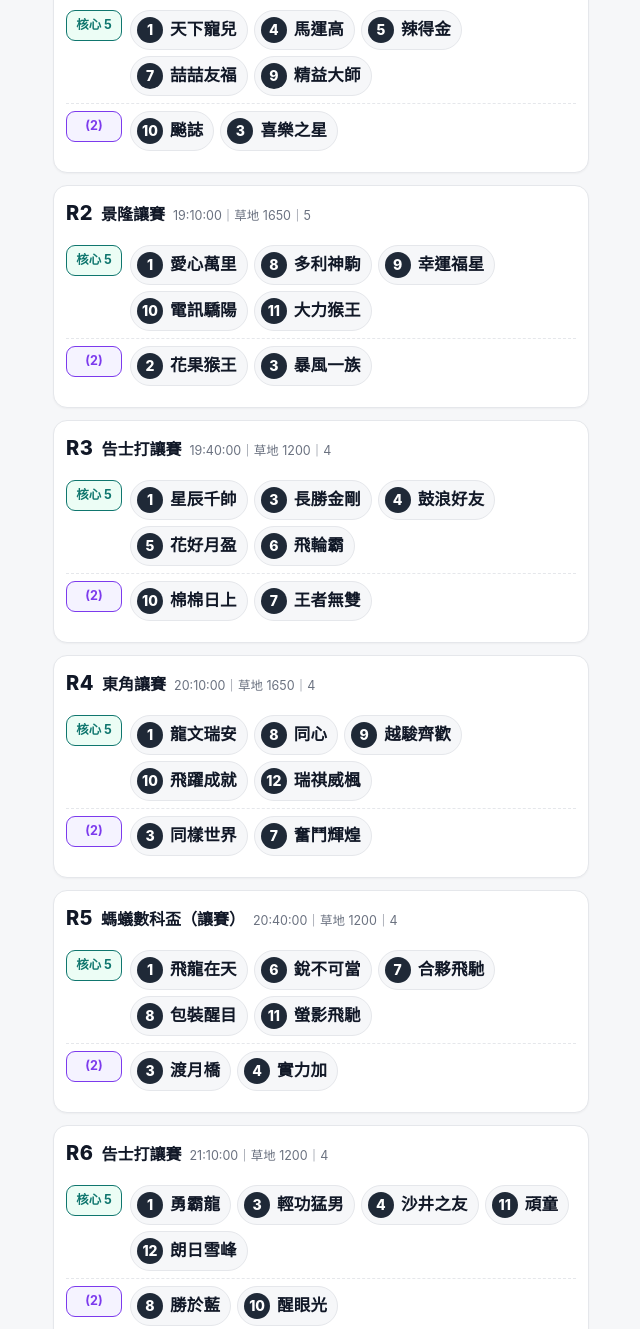
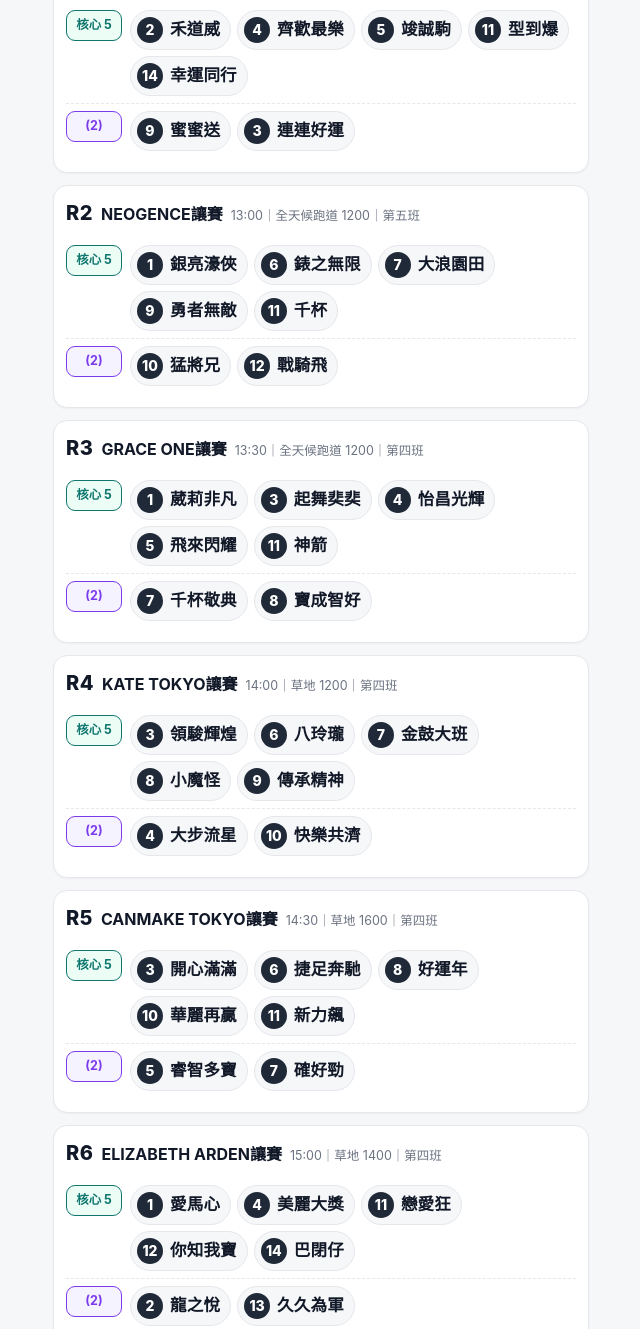
Before and after one commit to harvesthorse2026-maker/my_horse2026_APS, a plain HTML site: page index.html in a window 1280 px wide. Shown: the part 168-1497 px from the top of the page, without its empty margins (319-959 px from the left). Drawn offline with Linux system fonts and the light colour scheme.

Commit message:
精簡版 2026-11-08（11 場核心5；賽事名／開跑時間由排位表 HTML 補齊）

```diff
--- a/index.html
+++ b/index.html
@@ -75,421 +75,512 @@
    ⚠️ 出街版：唔准加位數／分數／賠率／短評
    ✅ 例外（Alan 2026-11-07 批）：可加 {sq:"縮1 (-1)"} ＝ 測試縮情強弱＋第幾場
 ──────────────────────────────────────────────────── */
-const META = {"date": "2026-11-04", "venue": "跑馬地", "dow": "三", "updated": "2026-11-07 14:57", "src": "touch_map_20261104_R*.json（summary.core5／pool2）"}
+const META = {"date": "2026-11-08", "venue": "沙田", "dow": "日", "updated": "2026-11-07 21:33", "src": "touch_map_20261108_R*.json（summary.core5／pool2）"}
 
 const RACES = [
   {
     "r": 1,
-    "name": "加寧讓賽",
-    "dist": "草地 1000",
-    "cls": "5",
-    "time": "18:40:00",
+    "name": "L'OREAL PARIS讓賽",
+    "dist": "草地 1800",
+    "cls": "第五班",
+    "time": "12:30",
+    "core5": [
+      {
+        "no": 2,
+        "nm": "禾道威",
+        "b": "J463"
+      },
+      {
+        "no": 4,
+        "nm": "齊歡最樂",
+        "b": "J182"
+      },
+      {
+        "no": 5,
+        "nm": "竣誠駒",
+        "b": "H486"
+      },
+      {
+        "no": 11,
+        "nm": "型到爆",
+        "b": "H011"
+      },
+      {
+        "no": 14,
+        "nm": "幸運同行",
+        "b": "J331"
+      }
+    ],
+    "two": [
+      {
+        "no": 9,
+        "nm": "蜜蜜送",
+        "b": "J502"
+      },
+      {
+        "no": 3,
+        "nm": "連連好運",
+        "b": "K500"
+      }
+    ]
+  },
+  {
+    "r": 2,
+    "name": "NEOGENCE讓賽",
+    "dist": "全天候跑道 1200",
+    "cls": "第五班",
+    "time": "13:00",
     "core5": [
       {
         "no": 1,
-        "nm": "天下寵兒",
-        "b": "J359"
+        "nm": "銀亮濠俠",
+        "b": "J532"
       },
       {
-        "no": 4,
-        "nm": "馬運高",
-        "b": "L175"
-      },
-      {
-        "no": 5,
-        "nm": "辣得金",
-        "b": "J087"
+        "no": 6,
+        "nm": "錶之無限",
+        "b": "L100"
       },
       {
         "no": 7,
-        "nm": "喆喆友福",
-        "b": "J345"
+        "nm": "大浪園田",
+        "b": "K209"
       },
       {
         "no": 9,
-        "nm": "精益大師",
-        "b": "H134"
+        "nm": "勇者無敵",
+        "b": "K217"
+      },
+      {
+        "no": 11,
+        "nm": "千杯",
+        "b": "J482"
       }
     ],
     "two": [
       {
         "no": 10,
-        "nm": "飈誌",
-        "b": "J504"
+        "nm": "猛將兄",
+        "b": "K089"
       },
       {
-        "no": 3,
-        "nm": "喜樂之星",
-        "b": "L235"
+        "no": 12,
+        "nm": "戰騎飛",
+        "b": "J294"
       }
     ]
   },
   {
-    "r": 2,
-    "name": "景隆讓賽",
-    "dist": "草地 1650",
-    "cls": "5",
-    "time": "19:10:00",
+    "r": 3,
+    "name": "GRACE ONE讓賽",
+    "dist": "全天候跑道 1200",
+    "cls": "第四班",
+    "time": "13:30",
     "core5": [
       {
         "no": 1,
-        "nm": "愛心萬里",
-        "b": "L165"
+        "nm": "葳莉非凡",
+        "b": "K297"
+      },
+      {
+        "no": 3,
+        "nm": "起舞奜奜",
+        "b": "K405"
+      },
+      {
+        "no": 4,
+        "nm": "怡昌光輝",
+        "b": "K074"
+      },
+      {
+        "no": 5,
+        "nm": "飛來閃耀",
+        "b": "K175"
+      },
+      {
+        "no": 11,
+        "nm": "神箭",
+        "b": "L254"
+      }
+    ],
+    "two": [
+      {
+        "no": 7,
+        "nm": "千杯敬典",
+        "b": "H321"
       },
       {
         "no": 8,
-        "nm": "多利神駒",
-        "b": "G292"
+        "nm": "寶成智好",
+        "b": "K301"
+      }
+    ]
+  },
+  {
+    "r": 4,
+    "name": "KATE TOKYO讓賽",
+    "dist": "草地 1200",
+    "cls": "第四班",
+    "time": "14:00",
+    "core5": [
+      {
+        "no": 3,
+        "nm": "領駿輝煌",
+        "b": "L265"
+      },
+      {
+        "no": 6,
+        "nm": "八玲瓏",
+        "b": "L443"
+      },
+      {
+        "no": 7,
+        "nm": "金鼓大班",
+        "b": "K506"
+      },
+      {
+        "no": 8,
+        "nm": "小魔怪",
+        "b": "K391"
       },
       {
         "no": 9,
-        "nm": "幸運福星",
-        "b": "K073"
+        "nm": "傳承精神",
+        "b": "L156"
+      }
+    ],
+    "two": [
+      {
+        "no": 4,
+        "nm": "大步流星",
+        "b": "L569"
       },
       {
         "no": 10,
-        "nm": "電訊驕陽",
-        "b": "J332"
+        "nm": "快樂共濟",
+        "b": "L049"
+      }
+    ]
+  },
+  {
+    "r": 5,
+    "name": "CANMAKE TOKYO讓賽",
+    "dist": "草地 1600",
+    "cls": "第四班",
+    "time": "14:30",
+    "core5": [
+      {
+        "no": 3,
+        "nm": "開心滿滿",
+        "b": "L258"
+      },
+      {
+        "no": 6,
+        "nm": "捷足奔馳",
+        "b": "J524"
+      },
+      {
+        "no": 8,
+        "nm": "好運年",
+        "b": "K443"
+      },
+      {
+        "no": 10,
+        "nm": "華麗再贏",
+        "b": "L087"
       },
       {
         "no": 11,
-        "nm": "大力猴王",
-        "b": "G307"
+        "nm": "新力飆",
+        "b": "K177"
+      }
+    ],
+    "two": [
+      {
+        "no": 5,
+        "nm": "睿智多寶",
+        "b": "L044"
+      },
+      {
+        "no": 7,
+        "nm": "確好勁",
+        "b": "K199"
+      }
+    ]
+  },
+  {
+    "r": 6,
+    "name": "ELIZABETH ARDEN讓賽",
+    "dist": "草地 1400",
+    "cls": "第四班",
+    "time": "15:00",
+    "core5": [
+      {
+        "no": 1,
+        "nm": "愛馬心",
+        "b": "L220"
+      },
+      {
+        "no": 4,
+        "nm": "美麗大獎",
+        "b": "L326"
+      },
+      {
+        "no": 11,
+        "nm": "戀愛狂",
+        "b": "K118"
+      },
+      {
+        "no": 12,
+        "nm": "你知我寶",
+        "b": "L132"
+      },
+      {
+        "no": 14,
+        "nm": "巴閉仔",
+        "b": "H298"
       }
     ],
     "two": [
       {
         "no": 2,
-        "nm": "花果猴王",
-        "b": "H455"
+        "nm": "龍之悅",
+        "b": "K571"
       },
       {
-        "no": 3,
-        "nm": "暴風一族",
-        "b": "K104"
+        "no": 13,
+        "nm": "久久為軍",
+        "b": "K231"
       }
     ]
   },
   {
-    "r": 3,
-    "name": "告士打讓賽",
-    "dist": "草地 1200",
-    "cls": "4",
-    "time": "19:40:00",
+    "r": 7,
+    "name": "瑞斯美讓賽",
+    "dist": "草地 1400",
+    "cls": "第三班",
+    "time": "15:35",
     "core5": [
       {
         "no": 1,
-        "nm": "星辰千帥",
-        "b": "K325"
+        "nm": "臻至辰",
+        "b": "K238"
       },
       {
         "no": 3,
-        "nm": "長勝金剛",
-        "b": "K266"
-      },
-      {
-        "no": 4,
-        "nm": "鼓浪好友",
-        "b": "J217"
+        "nm": "泰坦",
+        "b": "L213"
       },
       {
         "no": 5,
-        "nm": "花好月盈",
-        "b": "H317"
+        "nm": "潮州精神",
+        "b": "H175"
       },
       {
-        "no": 6,
-        "nm": "飛輪霸",
-        "b": "K320"
+        "no": 7,
+        "nm": "步風影",
+        "b": "L179"
+      },
+      {
+        "no": 12,
+        "nm": "米奇",
+        "b": "K082"
       }
     ],
     "two": [
       {
-        "no": 10,
-        "nm": "棉棉日上",
-        "b": "L323"
+        "no": 2,
+        "nm": "展雄駿",
+        "b": "L432"
       },
       {
-        "no": 7,
-        "nm": "王者無雙",
-        "b": "L456"
+        "no": 13,
+        "nm": "狀元聲價",
+        "b": "L546"
       }
     ]
   },
   {
-    "r": 4,
-    "name": "東角讓賽",
-    "dist": "草地 1650",
-    "cls": "4",
-    "time": "20:10:00",
+    "r": 8,
+    "name": "莎莎婦女銀袋（讓賽）",
+    "dist": "草地 1800",
+    "cls": "－",
+    "time": "16:05",
+    "core5": [
+      {
+        "no": 2,
+        "nm": "數字天文",
+        "b": "L080"
+      },
+      {
+        "no": 4,
+        "nm": "大至尊",
+        "b": "J208"
+      },
+      {
+        "no": 6,
+        "nm": "安騁",
+        "b": "H452"
+      },
+      {
+        "no": 7,
+        "nm": "勁速威龍",
+        "b": "H380"
+      },
+      {
+        "no": 10,
+        "nm": "銀亮奔騰",
+        "b": "K057"
+      }
+    ],
+    "two": [
+      {
+        "no": 1,
+        "nm": "美麗同享",
+        "b": "E058"
+      },
+      {
+        "no": 3,
+        "nm": "首飾天空",
+        "b": "K032"
+      }
+    ]
+  },
+  {
+    "r": 9,
+    "name": "NEUE讓賽",
+    "dist": "草地 1400",
+    "cls": "第三班",
+    "time": "16:40",
+    "core5": [
+      {
+        "no": 2,
+        "nm": "星月飛雲",
+        "b": "K363"
+      },
+      {
+        "no": 3,
+        "nm": "天星",
+        "b": "K234"
+      },
+      {
+        "no": 6,
+        "nm": "巴閉精",
+        "b": "L040"
+      },
+      {
+        "no": 12,
+        "nm": "香港仔",
+        "b": "L020"
+      },
+      {
+        "no": 14,
+        "nm": "黃金大亨",
+        "b": "L135"
+      }
+    ],
+    "two": [
+      {
+        "no": 7,
+        "nm": "武明",
+        "b": "L553"
+      },
+      {
+        "no": 5,
+        "nm": "一世美麗",
+        "b": "K489"
+      }
+    ]
+  },
+  {
+    "r": 10,
+    "name": "SUISSE PROGRAMME讓賽",
+    "dist": "草地 1200",
+    "cls": "第三班",
+    "time": "17:15",
     "core5": [
       {
         "no": 1,
-        "nm": "龍文瑞安",
-        "b": "L029"
+        "nm": "神鵰",
+        "b": "L336"
+      },
+      {
+        "no": 2,
+        "nm": "超和平",
+        "b": "L226"
+      },
+      {
+        "no": 4,
+        "nm": "勇者為皇",
+        "b": "L016"
+      },
+      {
+        "no": 7,
+        "nm": "活力高球",
+        "b": "L522"
       },
       {
         "no": 8,
-        "nm": "同心",
-        "b": "K253"
-      },
-      {
-        "no": 9,
-        "nm": "越駿齊歡",
-        "b": "L079"
-      },
-      {
-        "no": 10,
-        "nm": "飛躍成就",
-        "b": "K112"
-      },
-      {
-        "no": 12,
-        "nm": "瑞祺威楓",
-        "b": "K009"
+        "nm": "競駿戰神",
+        "b": "L478"
       }
     ],
     "two": [
       {
         "no": 3,
-        "nm": "同樣世界",
-        "b": "L329"
+        "nm": "神衝萬里",
+        "b": "L519"
       },
       {
-        "no": 7,
-        "nm": "奮鬥輝煌",
-        "b": "J236"
+        "no": 5,
+        "nm": "飛馬座",
+        "b": "L075"
       }
     ]
   },
   {
-    "r": 5,
-    "name": "螞蟻數科盃（讓賽）",
-    "dist": "草地 1200",
-    "cls": "4",
-    "time": "20:40:00",
+    "r": 11,
+    "name": "SANTA MONICA讓賽",
+    "dist": "草地 1400",
+    "cls": "第二班",
+    "time": "17:50",
     "core5": [
       {
-        "no": 1,
-        "nm": "飛龍在天",
-        "b": "K411"
-      },
-      {
-        "no": 6,
-        "nm": "銳不可當",
-        "b": "L205"
+        "no": 4,
+        "nm": "喜慶寶",
+        "b": "K583"
       },
       {
         "no": 7,
-        "nm": "合夥飛馳",
-        "b": "K342"
+        "nm": "美麗星晨",
+        "b": "K491"
       },
       {
         "no": 8,
-        "nm": "包裝醒目",
-        "b": "L536"
+        "nm": "晒冷",
+        "b": "K369"
       },
       {
         "no": 11,
-        "nm": "螢影飛馳",
-        "b": "K228"
+        "nm": "勇霸神駒",
+        "b": "M123"
+      },
+      {
+        "no": 14,
+        "nm": "堅先生",
+        "b": "L232"
       }
     ],
     "two": [
       {
-        "no": 3,
-        "nm": "渡月橋",
-        "b": "K334"
-      },
-      {
-        "no": 4,
-        "nm": "實力加",
-        "b": "K058"
-      }
-    ]
-  },
-  {
-    "r": 6,
-    "name": "告士打讓賽",
-    "dist": "草地 1200",
-    "cls": "4",
-    "time": "21:10:00",
-    "core5": [
-      {
-        "no": 1,
-        "nm": "勇霸龍",
-        "b": "J237"
-      },
-      {
-        "no": 3,
-        "nm": "輕功猛男",
-        "b": "J513"
-      },
-      {
-        "no": 4,
-        "nm": "沙井之友",
-        "b": "K202"
-      },
-      {
-        "no": 11,
-        "nm": "頑童",
-        "b": "L144"
-      },
-      {
-        "no": 12,
-        "nm": "朗日雪峰",
-        "b": "J187"
-      }
-    ],
-    "two": [
-      {
-        "no": 8,
-        "nm": "勝於藍",
-        "b": "K476"
+        "no": 5,
+        "nm": "綠族無限",
+        "b": "H338"
       },
       {
         "no": 10,
-        "nm": "醒眼光",
-        "b": "L490"
-      }
-    ]
-  },
-  {
-    "r": 7,
-    "name": "謝斐讓賽",
-    "dist": "草地 1650",
-    "cls": "3",
-    "time": "21:45:00",
-    "core5": [
-      {
-        "no": 1,
-        "nm": "將睿",
-        "b": "K356"
-      },
-      {
-        "no": 2,
-        "nm": "一定掂",
-        "b": "J225"
-      },
-      {
-        "no": 5,
-        "nm": "細水長流",
-        "b": "K562"
-      },
-      {
-        "no": 8,
-        "nm": "做好自己",
-        "b": "J444"
-      },
-      {
-        "no": 10,
-        "nm": "金錢遊戲",
-        "b": "L402"
-      }
-    ],
-    "two": [
-      {
-        "no": 12,
-        "nm": "翠兒威威",
-        "b": "K084"
-      },
-      {
-        "no": 7,
-        "nm": "金滙千帥",
-        "b": "J498",
-        "sq": "縮2 (-1)"
-      }
-    ]
-  },
-  {
-    "r": 8,
-    "name": "銅鑼灣讓賽",
-    "dist": "草地 1200",
-    "cls": "3",
-    "time": "22:15:00",
-    "core5": [
-      {
-        "no": 1,
-        "nm": "偵探之神",
-        "b": "M070"
-      },
-      {
-        "no": 2,
-        "nm": "觀眾之力",
-        "b": "K107"
-      },
-      {
-        "no": 4,
-        "nm": "家樂龍駒",
-        "b": "H396"
-      },
-      {
-        "no": 8,
-        "nm": "何方來聲",
-        "b": "L481"
-      },
-      {
-        "no": 9,
-        "nm": "烈焰光芒",
-        "b": "L142"
-      }
-    ],
-    "two": [
-      {
-        "no": 10,
-        "nm": "關鍵所在",
-        "b": "K154"
-      },
-      {
-        "no": 7,
-        "nm": "辣得準",
-        "b": "J520"
-      }
-    ]
-  },
-  {
-    "r": 9,
-    "name": "銅鑼灣讓賽",
-    "dist": "草地 1200",
-    "cls": "3",
-    "time": "22:50:00",
-    "core5": [
-      {
-        "no": 1,
-        "nm": "長勝隊長",
-        "b": "K379"
-      },
-      {
-        "no": 2,
-        "nm": "乘數表",
-        "b": "K352"
-      },
-      {
-        "no": 4,
-        "nm": "馭跑得",
-        "b": "L193"
-      },
-      {
-        "no": 7,
-        "nm": "天馬行雲",
-        "b": "L221"
-      },
-      {
-        "no": 9,
-        "nm": "首飾悟空",
-        "b": "K314"
-      }
-    ],
-    "two": [
-      {
-        "no": 10,
-        "nm": "加州本事",
-        "b": "J370"
-      },
-      {
-        "no": 6,
-        "nm": "事理",
-        "b": "L338"
+        "nm": "加利斯",
+        "b": "L564"
       }
     ]
   }
```
